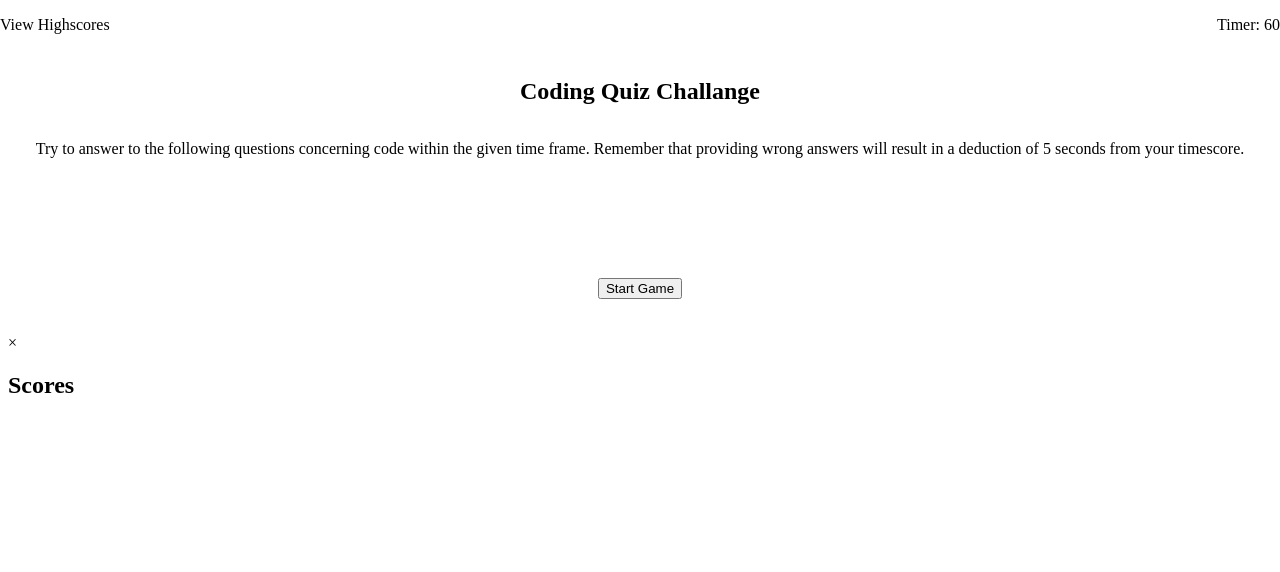
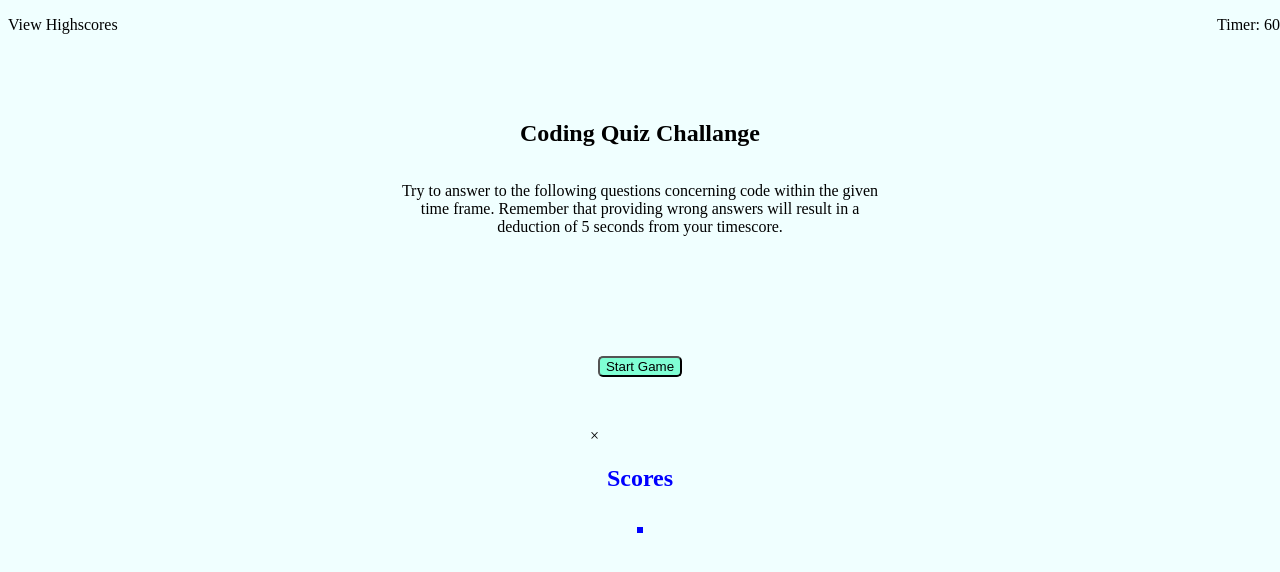
Before and after one commit to LiubovSobolevskaya/code-quiz, a plain HTML site: page index.html in a window 1280 px wide. Both pictures are taken after a click on the element "View Highscores". Drawn offline with Linux system fonts and the light colour scheme.

Commit message:
add some styling

```diff
--- a/assets/script.js
+++ b/assets/script.js
@@ -10,15 +10,13 @@ async function fetchData() {
 
 function processData(questions) {
     var modalEl = document.querySelector("#score-container");
-    var modalSave = document.querySelector("#save-results");
-    var board = document.querySelector(".main-area");
+    var board = document.querySelector("#main-area");
     var countdown = document.querySelector("#seconds");
-    var gameTimer = document.querySelector(".timer");
     var questionToDisplay = document.querySelector("#question");
     var answersToChooseFrom = document.querySelector("#answers");
     var answerResult = document.querySelector("#result");
-    var storedScores = document.querySelector(".scores");
-    var startButton = document.querySelector(".start-quiz");
+    var storedScores = document.querySelector("#scores");
+    var startButton = document.querySelector("#start-quiz");
 
     var totalQuestions = questions.length;
     var questionsAnswered = [];
@@ -34,6 +32,7 @@ function processData(questions) {
     var closeEl = document.querySelector(".close");
     function close() {
       modalEl.style.display = "none";
+      document.querySelector("#table").innerHTML = "";
     }
 
     function handleClick(event) {
--- a/assets/style.css
+++ b/assets/style.css
@@ -1,15 +1,19 @@
+body{
+    background-color: azure;
+}
+
 .scores{
     position: absolute;
     left: 0;
     top: 0;
 }
-.main-area {
+#main-area {
     display: flex;
     flex-direction: column;
     justify-content: space-around;
 }
 
-.main-area #question{
+#main-area #question{
 
    font-family: 'Lucida Sans', 'Lucida Sans Regular', 'Lucida Grande', 'Lucida Sans Unicode', Geneva, Verdana, sans-serif;
    color:blue;
@@ -18,7 +22,7 @@
    width: 70%
 }
 
-.main-area ul {
+#main-area ul {
 
     font-family: 'Lucida Sans', 'Lucida Sans Regular', 'Lucida Grande', 'Lucida Sans Unicode', Geneva, Verdana, sans-serif;
     margin: 10px auto;
@@ -26,7 +30,7 @@
     width: 70%
  }
 
-.main-area ul li{
+#main-area ul li{
     margin: 10px auto;
     background-color: blueviolet;
     color:white;
@@ -35,9 +39,12 @@
     list-style-type: none;
 
 }
+.intro{
+      width: 40%;
+      margin: 0 auto;
+}
 
-
-.main-area ul li:hover{
+#main-area ul li:hover{
     box-shadow: inset 0px 0px 8px pink, 0 0 15px blue;
 }
 .main-board{
@@ -45,7 +52,7 @@
     text-align: center;
     width: 100%
 }
-.timer{
+#timer{
     position: absolute;
     right:0;
     top: 0;
@@ -55,8 +62,10 @@ h1 {
     margin: 35px auto;
 }
 
-.start-quiz{
+#start-quiz{
     margin: 35px auto;
+    background-color: aquamarine;
+    border-radius: 5px;
 }
 
 #result{
@@ -67,8 +76,24 @@ h1 {
 }
 #score-container{
     display: none;
+    width: 100px;
+    margin: 15px auto;
+
 }
 
+#score-container h2{
+    color: blue;
+    text-align: center;
+}
+
+#table{
+    border: solid blue;
+
+    margin: 35px auto;
+    background-color: rgb(103, 174, 200);
+    mask-repeat: no-repeat;
+
+}
 #save-results{
     display: none;
 }
--- a/index.html
+++ b/index.html
@@ -9,16 +9,16 @@
   <body>
 
     <header>
-      <p class = "scores"> View Highscores</p>
-      <p class = "timer"> Timer: <span id = "seconds"> 60</span></p>
+      <p id = "scores"> View Highscores</p>
+      <p id = "timer"> Timer: <span id = "seconds"> 60</span></p>
 
     </header>
 
     <main>
-        <section class = "main-area" >
+        <section id = "main-area" >
             <div class="main-board">
 
-              <h1 class = "title">Coding Quiz Challange</h1>
+              <h1 class ="title">Coding Quiz Challange</h1>
               <p class="intro">
                 Try to answer  to the following questions concerning code within the given time frame.
                 Remember that providing wrong answers will result in a deduction of 5 seconds from your
@@ -29,11 +29,11 @@
               <h2 id="result"></h2>
 
             </div>
-            <button class="start-quiz">Start Game</button>
+            <button id="start-quiz"> Start Game</button>
         </section>
     </main>
     <div id="score-container">
-      <div class="modal-header">
+      <div>
         <span class="close">&times;</span>
         <h2> Scores</h2>
       </div>
```
